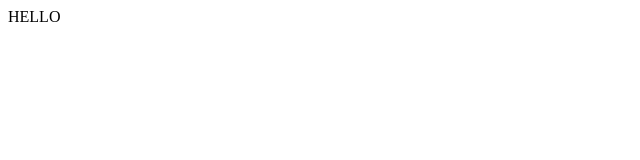
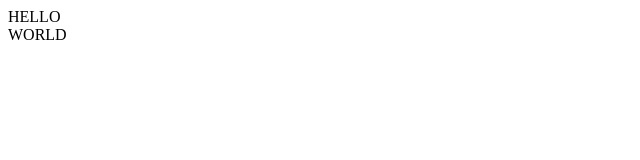
Before and after one commit to AshinJoh/demo-rep, a plain HTML site: page index.html in a window 1280 px wide. Shown: the full height of the page, 0-640 px from the left. Drawn offline with Linux system fonts and the light colour scheme.

Commit message:
changed world

```diff
--- a/index.html
+++ b/index.html
@@ -1 +1,2 @@
 <div>HELLO</div>
+<div>WORLD</div>
```
